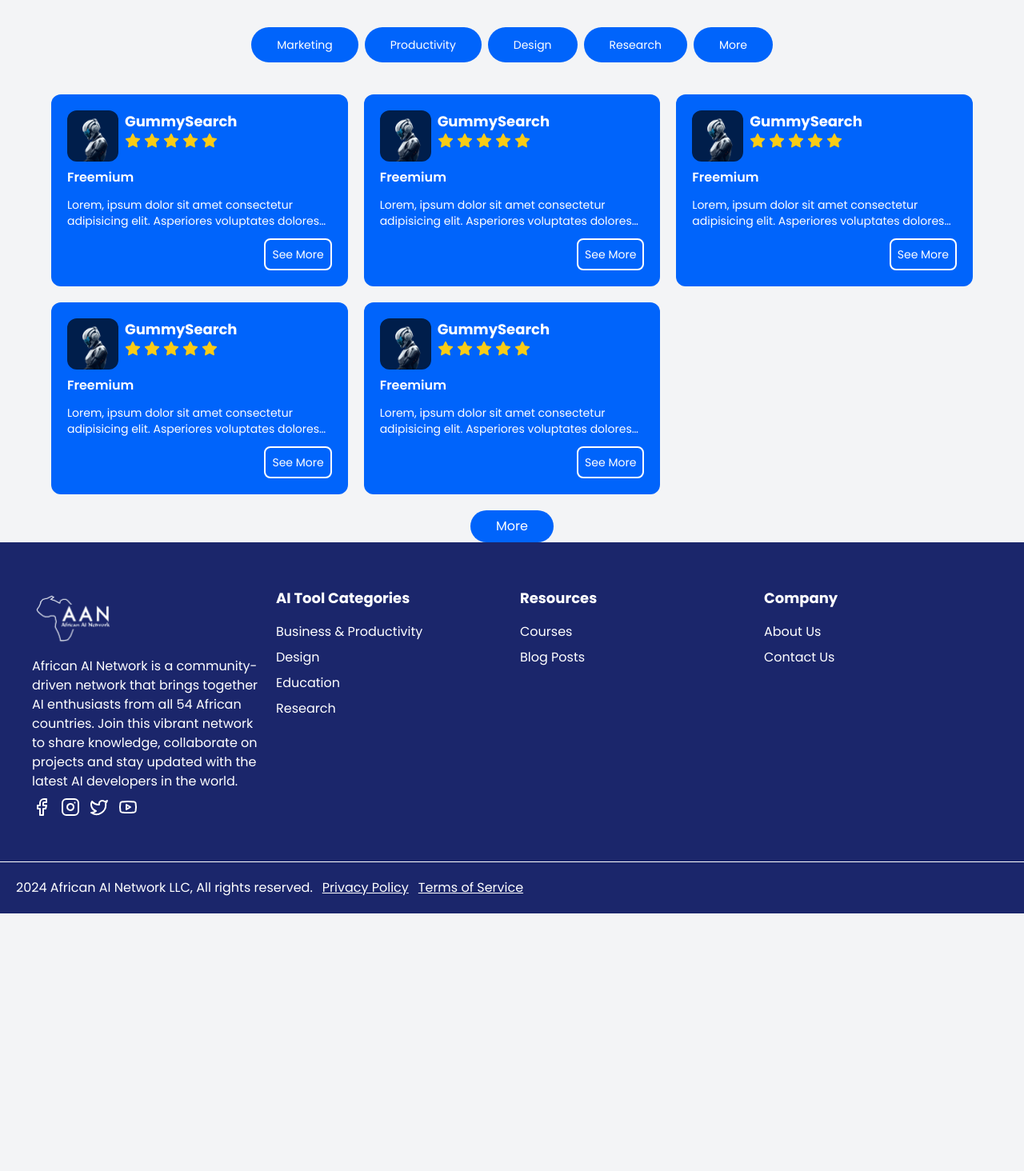
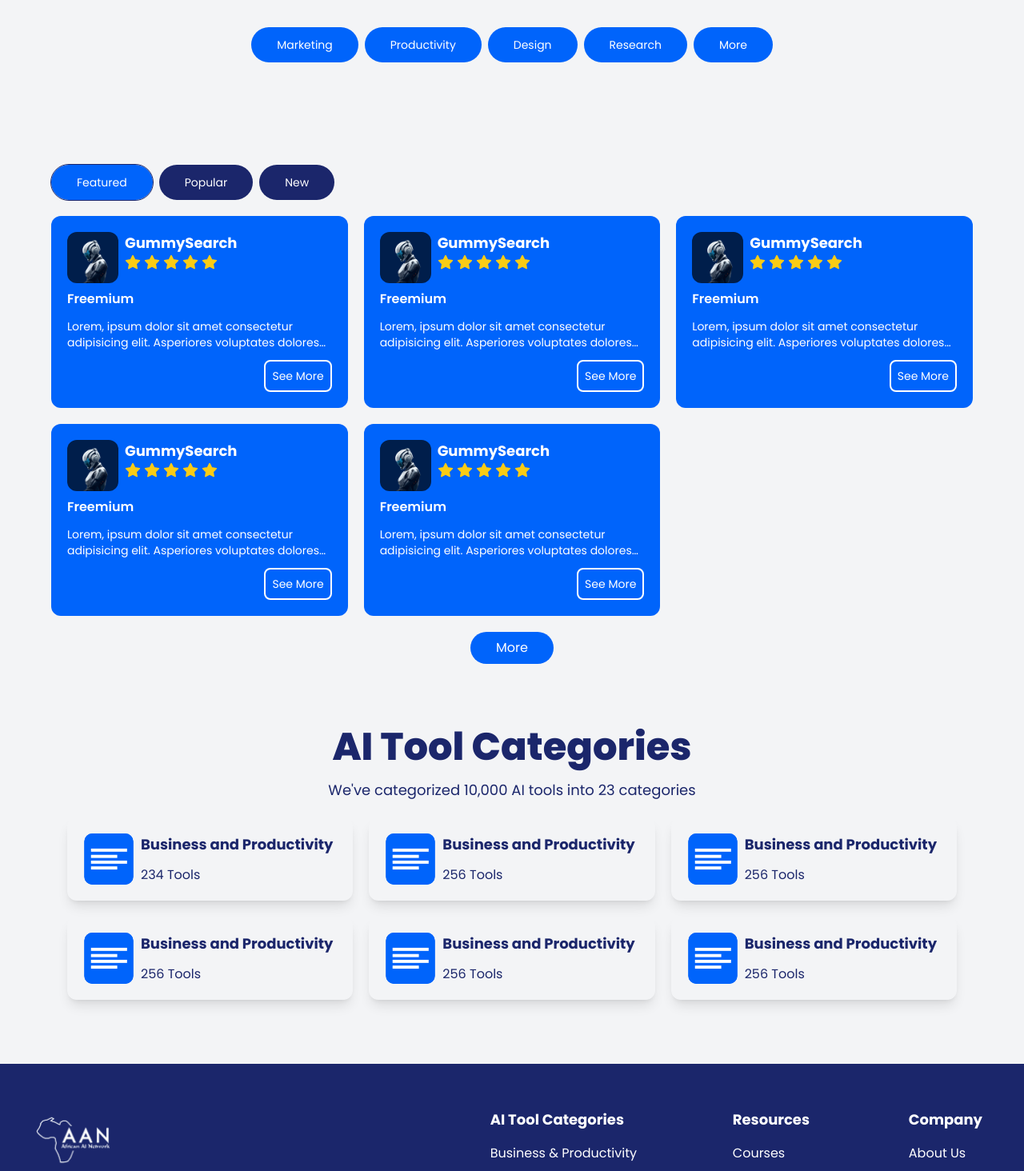
Before and after one commit to AFRICAN-AI-NETWORK/main-website, a Vue app: page /ai-tools in a window 1280 px wide. Shown: the part 402-1866 px from the top of the page at 80% size. Before the commit the page ends 1545 px from the top, so only its background shows below. Built offline with nearby package versions, Linux system fonts and the light colour scheme.

Commit message:
feat: Complete AI tools page

```diff
--- a/src/components/ai-tools/sections/AiToolsCategories.vue
+++ b/src/components/ai-tools/sections/AiToolsCategories.vue
@@ -1,7 +1,50 @@
+<script setup lang="ts">
+import AiToolCategory from '@/components/simple/AiToolCategory.vue';
+
+const categories = [
+  {
+    id: 'uwqwi-qjwnqw-wqiqw-qjna',
+    name: "Business and Productivity",
+    numTools: 234
+  },
+  {
+    id: 'uwqwi-qjw2qw-wqiqw-qjna',
+    name: "Business and Productivity",
+    numTools: 256
+  },
+  {
+    id: 'uwqwi-qjw2qw-wqiqw-oojna',
+    name: "Business and Productivity",
+    numTools: 256
+  },
+  {
+    id: 'uegqwi-qjw2qw-wqiqw-qjna',
+    name: "Business and Productivity",
+    numTools: 256
+  },
+  {
+    id: 'uwqwi-qjw2qw-wqiqw-qlna',
+    name: "Business and Productivity",
+    numTools: 256
+  },
+  {
+    id: 'uwqwi-qjw2qw-wqiqw-qwjna',
+    name: "Business and Productivity",
+    numTools: 256
+  },
+]
+</script>
+
 <template>
-  <section>
-    <h2>We've categorized 10,000 AI tools into 23 categories</h2>
-    <div>wee</div>
-    <button>More</button>
+  <section class="py-20 px-5 2xl:px-0">
+    <div class="flex flex-col gap-4 items-center">
+      <h1 class="text-5xl 2xl:text-7xl font-extrabold text-secondary">AI Tool Categories</h1>
+      <h2 class="text-lg 2xl:text-xl text-secondary">We've categorized 10,000 AI tools into 23 categories
+      </h2>
+    </div>
+
+    <div class="mt-5 grid grid-cols-[repeat(auto-fit,_minmax(300px,_1fr))] gap-5 lg:px-16">
+      <ai-tool-category v-for="category in categories" :key="category.id" :category="category" />
+    </div>
   </section>
 </template>
--- a/src/components/ai-tools/sections/HeroSection.vue
+++ b/src/components/ai-tools/sections/HeroSection.vue
@@ -51,7 +51,7 @@
 </script>
 
 <template>
-  <section class="min-h-dvh grid mt-[120px] xl:mt-[200px] pt-10 px-5 pb-5 lg:p-0 lg:place-items-center">
+  <section class="mt-[200px] min-h-dvh grid pt-10 px-5 pb-5 lg:p-0 lg:place-items-center">
     <div class="flex flex-col gap-4 items-center">
       <h1 class="text-5xl 2xl:text-7xl font-extrabold text-secondary">Discover what AI can do for you</h1>
       <h2 class="text-xl 2xl:text-2xl font-bold text-secondary">We've helped professionals leverage AI by helping
@@ -75,8 +75,26 @@
       </div>
     </div>
 
-    <div class="mt-10 flex flex-col px-16 w-full">
-      <div class="grid grid-cols-[repeat(auto-fit,_minmax(300px,_1fr))] gap-5">
+    <div class="mt-20 xl:mt-32 flex flex-col lg:px-16 w-full">
+      <div class="flex flex-wrap gap-2 text-sm text-white">
+        <label
+          class="py-3 px-8 rounded-full bg-secondary cursor-pointer has-[input:checked]:bg-primary has-[input:checked]:outline has-[input:checked]:outline-1 has-[input:checked]:outline-secondary">
+          <p>Featured</p>
+          <input type="radio" name="classification" aria-label="Featured" hidden checked />
+        </label>
+        <label
+          class="py-3 px-8 rounded-full bg-secondary cursor-pointer has-[input:checked]:bg-primary has-[input:checked]:outline has-[input:checked]:outline-1 has-[input:checked]:outline-secondary">
+          <p>Popular</p>
+          <input type="radio" name="classification" aria-label="Popular" hidden />
+        </label>
+        <label
+          class="py-3 px-8 rounded-full bg-secondary cursor-pointer has-[input:checked]:bg-primary has-[input:checked]:outline has-[input:checked]:outline-1 has-[input:checked]:outline-secondary">
+          <p>New</p>
+          <input type="radio" name="classification" aria-label="New" hidden />
+        </label>
+      </div>
+
+      <div class="mt-5 grid grid-cols-[repeat(auto-fit,_minmax(300px,_1fr))] gap-5">
         <ai-tool v-for="tool in tools.slice(0, showingMore ? tools.length - 1 : 5)" :key="tool.id" :tool="tool" />
       </div>
 
--- a/src/components/home/sections/FeaturesAndPartnersSection.vue
+++ b/src/components/home/sections/FeaturesAndPartnersSection.vue
@@ -27,10 +27,10 @@
         "logo": logo.asset->url
       }`)
     ])
-
-    loading.value = false;
   } catch (error) {
     Notify.failure('Error loading data, please try again later');
+  } finally {
+    loading.value = false
   }
 }
 
@@ -40,12 +40,13 @@
 </script>
 
 <template>
-  <section id="features-and-partners" class="p-16 lg:p-20">
+  <section v-if="loading || (!loading && (features && features.length > 0 || partners && partners.length > 0))"
+    id="features-and-partners" class="p-16 lg:p-20">
     <div class="flex flex-wrap justify-center gap-5 lg:px-32" v-if="loading">
       <skeleton-loader variant="image-and-text" v-for="i in 4" :key="i" />
     </div>
 
-    <template v-else>
+    <template v-else-if="features && partners && (features.length > 0 || partners.length > 0)">
       <div v-if="partners && partners.length > 0" class=" flex flex-wrap justify-center gap-10 lg:px-32 mb-16">
         <partner-chip v-for="partner in partners" :key="partner.id" :name="partner.name" :logo="partner.logo" />
       </div>
--- a/src/components/layout/MainFooter.vue
+++ b/src/components/layout/MainFooter.vue
@@ -1,35 +1,61 @@
 <script setup lang="ts">
-import { Facebook, Instagram, Twitter, Youtube } from 'lucide-vue-next';
+import { Facebook, Instagram } from 'lucide-vue-next';
 </script>
 
 <template>
   <footer class="bg-secondary text-white">
     <div
-      class="py-14 px-10 grid grid-cols-[repeat(auto-fit,_minmax(250px,_1fr))] justify-items-start 2xl:grid-cols-[40%_20%_20%_20%] gap-x-5 gap-y-10 2xl:justify-items-center">
+      class="py-14 px-10 grid grid-cols-[repeat(auto-fit,_minmax(250px,_1fr))] content-center lg:justify-items-end lg:grid-cols-[45%_18%_18%_18%] gap-y-10">
       <div>
         <img src="@/assets/logo.png" alt="AAN logo" class="italic mb-2" width="100" height="100" />
 
-        <p class="mb-2">African AI Network is a community-driven network that brings together AI enthusiasts from all 54
+        <p class="self-start mb-8 2xl:mr-0">African AI Network is a community-driven network that brings together
+          AI
+          enthusiasts
+          from
+          all 54
           African
           countries. Join this vibrant network to share knowledge, collaborate on projects and stay updated with the
           latest AI developers in the world.</p>
-        <div class="flex gap-3">
-          <a href="#">
+
+        <div class="w-fit">
+          <a class="mb-5 text-center block bg-primary text-white rounded-full px-8 py-2 w-full"
+            href="/#about-us">More</a>
+
+          <div class="flex gap-6">
+            <a href="https://www.facebook.com/groups/1490131391564053/?ref=share" title="Visit our Facebook Page">
               <p class="sr-only">Visit our Facebook Page</p>
-            <facebook />
+              <facebook height="20" width="20" />
             </a>
-          <a href="#">
+            <a href="#" title="Visit our Instagram Account">
               <p class="sr-only">Visit our Instagram Account</p>
-            <instagram />
+              <instagram height="20" width="20" />
             </a>
-          <a href="#">
-            <p class="sr-only">Visit our Twitter Account</p>
-            <twitter />
+            <a href="https://discord.gg/zytPSazu6S" title="Join our Discord Channel">
+              <p class="sr-only">Join our Discord Channel</p>
+              <svg xmlns="http://www.w3.org/2000/svg" width="20" height="20" fill="currentColor" class="bi bi-discord"
+                viewBox="0 0 16 16">
+                <path
+                  d="M13.545 2.907a13.2 13.2 0 0 0-3.257-1.011.05.05 0 0 0-.052.025c-.141.25-.297.577-.406.833a12.2 12.2 0 0 0-3.658 0 8 8 0 0 0-.412-.833.05.05 0 0 0-.052-.025c-1.125.194-2.22.534-3.257 1.011a.04.04 0 0 0-.021.018C.356 6.024-.213 9.047.066 12.032q.003.022.021.037a13.3 13.3 0 0 0 3.995 2.02.05.05 0 0 0 .056-.019q.463-.63.818-1.329a.05.05 0 0 0-.01-.059l-.018-.011a9 9 0 0 1-1.248-.595.05.05 0 0 1-.02-.066l.015-.019q.127-.095.248-.195a.05.05 0 0 1 .051-.007c2.619 1.196 5.454 1.196 8.041 0a.05.05 0 0 1 .053.007q.121.1.248.195a.05.05 0 0 1-.004.085 8 8 0 0 1-1.249.594.05.05 0 0 0-.03.03.05.05 0 0 0 .003.041c.24.465.515.909.817 1.329a.05.05 0 0 0 .056.019 13.2 13.2 0 0 0 4.001-2.02.05.05 0 0 0 .021-.037c.334-3.451-.559-6.449-2.366-9.106a.03.03 0 0 0-.02-.019m-8.198 7.307c-.789 0-1.438-.724-1.438-1.612s.637-1.613 1.438-1.613c.807 0 1.45.73 1.438 1.613 0 .888-.637 1.612-1.438 1.612m5.316 0c-.788 0-1.438-.724-1.438-1.612s.637-1.613 1.438-1.613c.807 0 1.451.73 1.438 1.613 0 .888-.631 1.612-1.438 1.612" />
+              </svg>
             </a>
-          <a href="#">
-            <p class="sr-only">Visit our Youtube Channel</p>
-            <youtube />
+            <a href="https://chat.whatsapp.com/G2khjYh9eVOKOGXaoXEDDZ" title="Join our Whatsapp community">
+              <p class="sr-only">Join our Whatsapp community</p>
+              <svg xmlns="http://www.w3.org/2000/svg" width="20" height="20" fill="currentColor" class="bi bi-whatsapp"
+                viewBox="0 0 16 16">
+                <path
+                  d="M13.601 2.326A7.85 7.85 0 0 0 7.994 0C3.627 0 .068 3.558.064 7.926c0 1.399.366 2.76 1.057 3.965L0 16l4.204-1.102a7.9 7.9 0 0 0 3.79.965h.004c4.368 0 7.926-3.558 7.93-7.93A7.9 7.9 0 0 0 13.6 2.326zM7.994 14.521a6.6 6.6 0 0 1-3.356-.92l-.24-.144-2.494.654.666-2.433-.156-.251a6.56 6.56 0 0 1-1.007-3.505c0-3.626 2.957-6.584 6.591-6.584a6.56 6.56 0 0 1 4.66 1.931 6.56 6.56 0 0 1 1.928 4.66c-.004 3.639-2.961 6.592-6.592 6.592m3.615-4.934c-.197-.099-1.17-.578-1.353-.646-.182-.065-.315-.099-.445.099-.133.197-.513.646-.627.775-.114.133-.232.148-.43.05-.197-.1-.836-.308-1.592-.985-.59-.525-.985-1.175-1.103-1.372-.114-.198-.011-.304.088-.403.087-.088.197-.232.296-.346.1-.114.133-.198.198-.33.065-.134.034-.248-.015-.347-.05-.099-.445-1.076-.612-1.47-.16-.389-.323-.335-.445-.34-.114-.007-.247-.007-.38-.007a.73.73 0 0 0-.529.247c-.182.198-.691.677-.691 1.654s.71 1.916.81 2.049c.098.133 1.394 2.132 3.383 2.992.47.205.84.326 1.129.418.475.152.904.129 1.246.08.38-.058 1.171-.48 1.338-.943.164-.464.164-.86.114-.943-.049-.084-.182-.133-.38-.232" />
+              </svg>
             </a>
+            <a href="https://tiktok.com/@african.ai.network" title="Visit our Tiktok Channel">
+              <p class="sr-only">Visit our Tiktok Channel</p>
+              <svg xmlns="http://www.w3.org/2000/svg" width="20" height="20" fill="currentColor" class="bi bi-tiktok"
+                viewBox="0 0 16 16">
+                <path
+                  d="M9 0h1.98c.144.715.54 1.617 1.235 2.512C12.895 3.389 13.797 4 15 4v2c-1.753 0-3.07-.814-4-1.829V11a5 5 0 1 1-5-5v2a3 3 0 1 0 3 3z" />
+              </svg>
+            </a>
+          </div>
         </div>
       </div>
       <div>
--- a/src/components/simple/AiToolCategory.vue
+++ b/src/components/simple/AiToolCategory.vue
@@ -1,13 +1,20 @@
 <script setup lang="ts">
 defineProps<{
-  name: string,
-  numTools: number
+  category: {
+    id: string;
+    name: string,
+    numTools: number,
+  }
 }>()
 </script>
 
 <template>
-  <div>
-    <p>{{ name }}</p>
-    <p>{{ numTools }} Tools</p>
+  <div class="flex text-secondary rounded-xl p-5 gap-2 shadow-lg">
+    <img src="@/assets/text.svg" class="h-16 w-16" alt="">
+
+    <div class="flex flex-col justify-between">
+      <p class="text-lg font-bold">{{ category.name }}</p>
+      <p class="">{{ category.numTools }} Tools</p>
+    </div>
   </div>
 </template>
--- a/src/components/simple/FeatureCard.vue
+++ b/src/components/simple/FeatureCard.vue
@@ -9,7 +9,7 @@
 <template>
   <div class="flex flex-col lg:flex-col gap-7 text-white p-5 rounded-xl content-center justify-center"
     :class="secondary ? 'bg-secondary' : 'bg-primary'">
-    <p v-if="stats" class="text-5xl">{{ stats }}</p>
-    <p class="text-2xl">{{ description }}</p>
+    <p v-if="stats" class="text-3xl xl:text-5xl">{{ stats }}</p>
+    <p class="text-lg xl:text-2xl">{{ description }}</p>
   </div>
 </template>
--- a/src/views/AIToolsView.vue
+++ b/src/views/AIToolsView.vue
@@ -1,6 +1,7 @@
 <script setup lang="ts">
 import NavBar from '@/components/layout/NavBar.vue';
 
+import AiToolsCategories from '@/components/ai-tools/sections/AiToolsCategories.vue';
 import HeroSection from '@/components/ai-tools/sections/HeroSection.vue';
 </script>
 
@@ -11,5 +12,6 @@
 
   <main>
     <hero-section />
+    <ai-tools-categories />
   </main>
 </template>
```
Also changed, not shown: src/components/home/sections/HeroSection.vue (+5 -3 lines), src/components/home/sections/ReviewsSection.vue (+6 -6 lines). Lines whose indentation alone changed are shown as unchanged.
